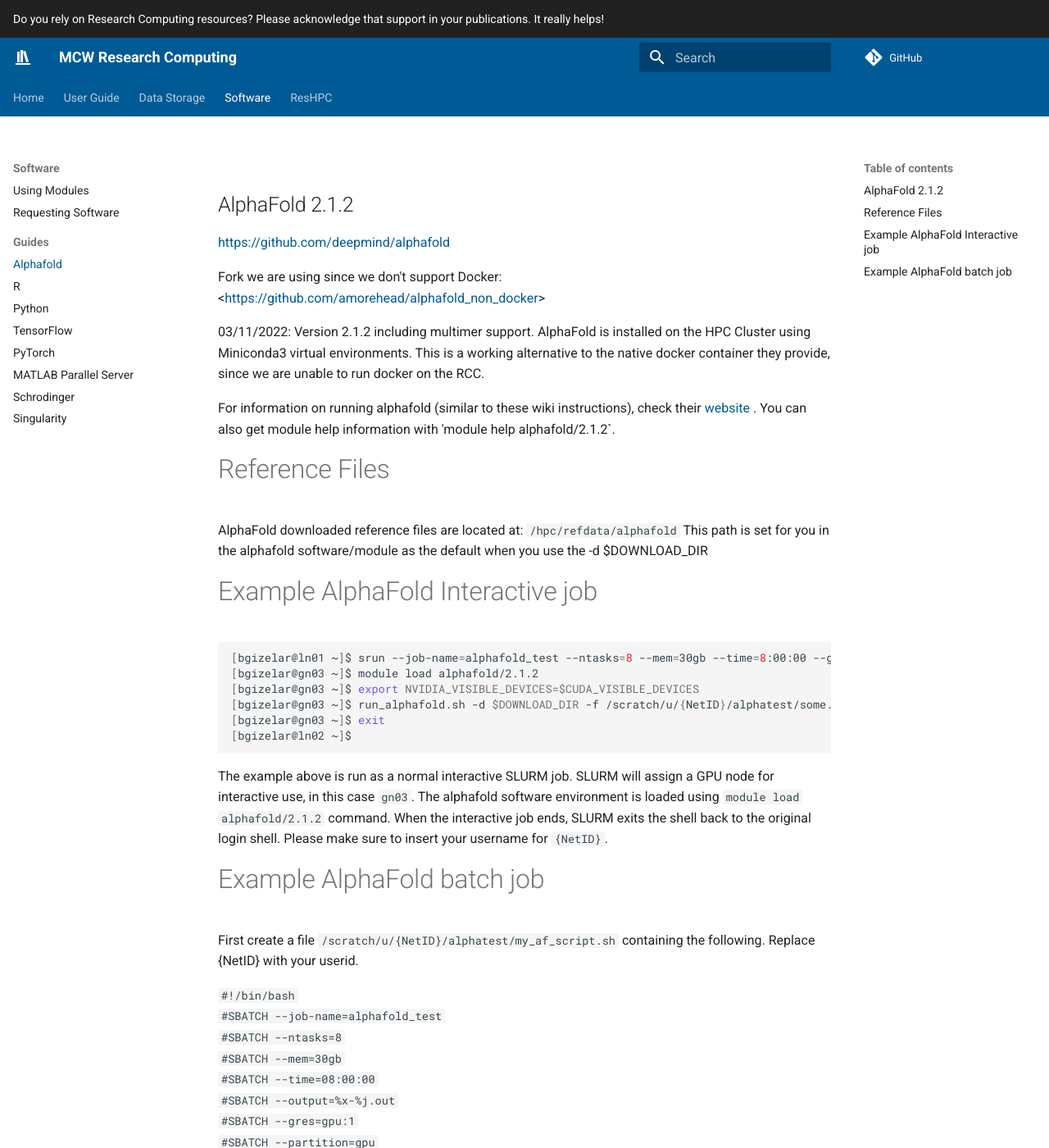
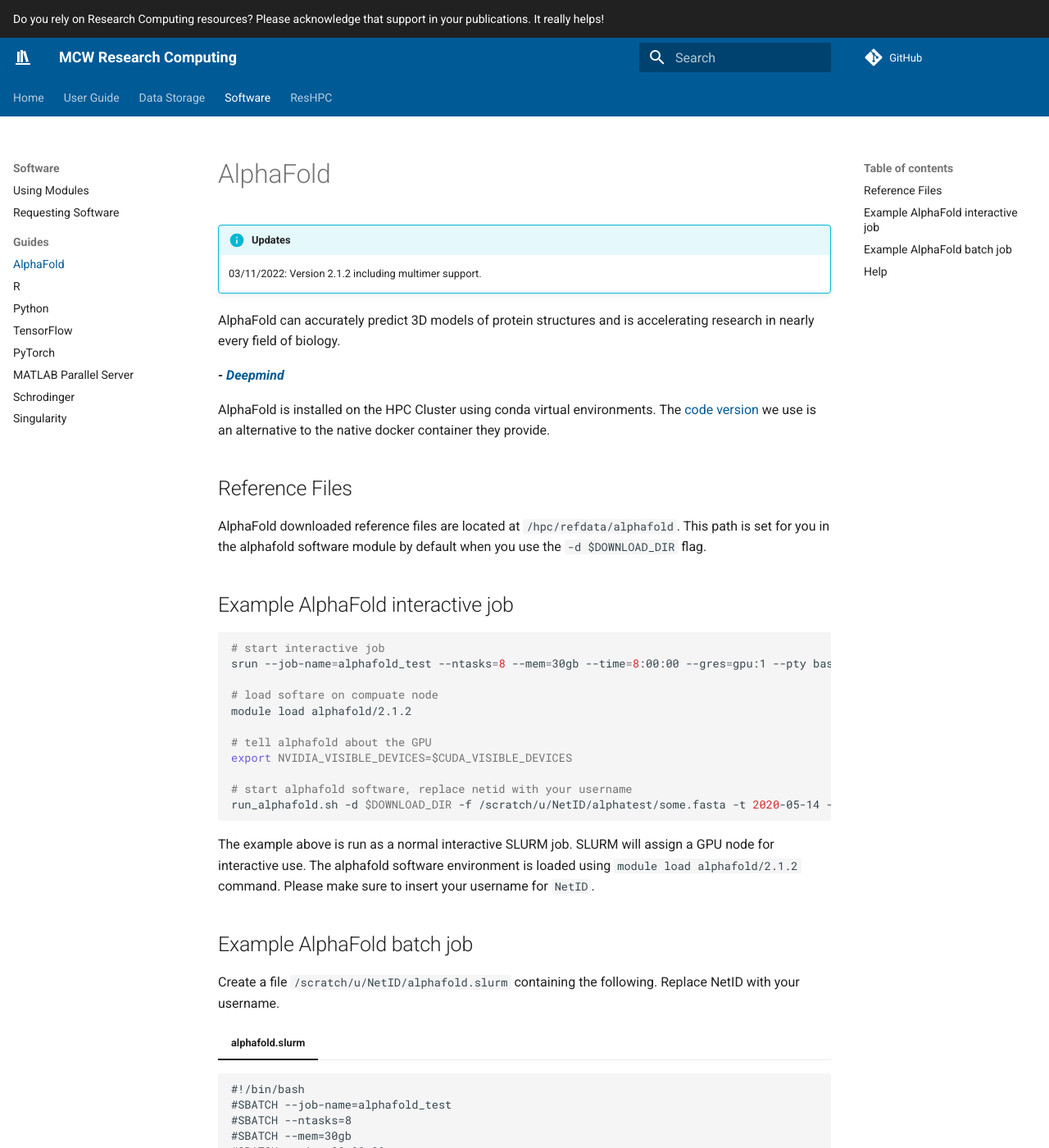
Before and after one commit to mcw-rcc/mcw-rcc.github.io, an MkDocs documentation site: the page built from docs/software/alphafold.md, in a window 1280 px wide and 1400 px high. Shown: the whole window at 82% size. Built offline with MkDocs 1.6.1 and Material for MkDocs 9.7.7, drawn with Linux system fonts in a browser that asks for light colours; comment, search, counter and statistics services are not loaded; some of the changed text lies outside the part shown.

Commit message:
Updating syntax and edits

````diff
--- a/docs/software/alphafold.md
+++ b/docs/software/alphafold.md
@@ -1,66 +1,67 @@
-## AlphaFold 2.1.2
+# AlphaFold
 
-<https://github.com/deepmind/alphafold>
+!!! info "Updates"
+    03/11/2022: Version 2.1.2 including multimer support.
 
-Fork we are using since we don't support Docker: <[https://github.com/amorehead/alphafold_non_docker](https://github.com/amorehead/alphafold_non_docker)>
+AlphaFold can accurately predict 3D models of protein structures and is accelerating research in nearly every field of biology.
 
-03/11/2022: Version 2.1.2 including multimer support. AlphaFold is
-installed on the HPC Cluster using Miniconda3 virtual environments. This
-is a working alternative to the native docker container they provide,
-since we are unable to run docker on the RCC.
+***- [Deepmind](https://www.deepmind.com/research/highlighted-research/alphafold)***
 
-For information on running alphafold (similar to these wiki
-instructions), check their <html><a href="https://github.com/amorehead/alphafold_non_docker">website</a> </html>.
-You can also get module help information with 'module help alphafold/2.1.2`.
+AlphaFold is installed on the HPC Cluster using conda virtual environments. The [code version](https://github.com/amorehead/alphafold_non_docker) we use is an alternative to the native docker container they provide.
 
-# Reference Files
+## Reference Files
 
-AlphaFold downloaded reference files are located at:
-`/hpc/refdata/alphafold` This path is set for you in the alphafold
-software/module as the default when you use the -d $DOWNLOAD_DIR
+AlphaFold downloaded reference files are located at `/hpc/refdata/alphafold`. This path is set for you in the alphafold software module by default when you use the `-d $DOWNLOAD_DIR` flag.
 
-# Example AlphaFold Interactive job
+## Example AlphaFold interactive job
 
-``` bash
-[bgizelar@ln01 ~]$ srun --job-name=alphafold_test --ntasks=8 --mem=30gb --time=8:00:00 --gres=gpu:1 --pty bash
-[bgizelar@gn03 ~]$ module load alphafold/2.1.2
-[bgizelar@gn03 ~]$ export NVIDIA_VISIBLE_DEVICES=$CUDA_VISIBLE_DEVICES
-[bgizelar@gn03 ~]$ run_alphafold.sh -d $DOWNLOAD_DIR -f /scratch/u/{NetID}/alphatest/some.fasta -t 2020-05-14 -o /scratch/u/{NetID}/alphatest/output
-[bgizelar@gn03 ~]$ exit
-[bgizelar@ln02 ~]$
+```bash
+# start interactive job
+srun --job-name=alphafold_test --ntasks=8 --mem=30gb --time=8:00:00 --gres=gpu:1 --pty bash
+
+# load softare on compuate node
+module load alphafold/2.1.2
+
+# tell alphafold about the GPU
+export NVIDIA_VISIBLE_DEVICES=$CUDA_VISIBLE_DEVICES
+
+# start alphafold software, replace netid with your username
+run_alphafold.sh -d $DOWNLOAD_DIR -f /scratch/u/NetID/alphatest/some.fasta -t 2020-05-14 -o /scratch/u/NetID/alphatest/output
 ```
 
-The example above is run as a normal interactive SLURM job. SLURM will
-assign a GPU node for interactive use, in this case `gn03`. The
-alphafold software environment is loaded using `module load alphafold/2.1.2`
-command. When the interactive job ends, SLURM exits the shell back to
-the original login shell. Please make sure to insert your username for
-`{NetID}`.
+The example above is run as a normal interactive SLURM job. SLURM will assign a GPU node for interactive use. The alphafold software environment is loaded using `module load alphafold/2.1.2` command. Please make sure to insert your username for
+`NetID`.
 
-# Example AlphaFold batch job
+## Example AlphaFold batch job
 
-First create a file `/scratch/u/{NetID}/alphatest/my_af_script.sh`
-containing the following. Replace {NetID} with your userid.
+Create a file `/scratch/u/NetID/alphafold.slurm` containing the following. Replace NetID with your username.
 
-`#!/bin/bash`
-`#SBATCH --job-name=alphafold_test`
-`#SBATCH --ntasks=8`
-`#SBATCH --mem=30gb`
-`#SBATCH --time=08:00:00`
-`#SBATCH --output=%x-%j.out`
-`#SBATCH --gres=gpu:1`
-`#SBATCH --partition=gpu`
+=== "alphafold.slurm"
 
-`module load alphafold/2.1.2`
+```txt
+#!/bin/bash
+#SBATCH --job-name=alphafold_test
+#SBATCH --ntasks=8
+#SBATCH --mem=30gb
+#SBATCH --time=08:00:00
+#SBATCH --output=%x-%j.out
+#SBATCH --gres=gpu:1`
+#SBATCH --partition=gpu
 
-`export NVIDIA_VISIBLE_DEVICES=$CUDA_VISIBLE_DEVICES`
-`run_alphafold.sh -d $DOWNLOAD_DIR -f /scratch/u/{NetID}/alphatest/some.fasta -t 2020-05-14 -o /scratch/u/{NetID}/alphatest/output`
+module load alphafold/2.1.2
+
+export NVIDIA_VISIBLE_DEVICES=$CUDA_VISIBLE_DEVICES
+run_alphafold.sh -d $DOWNLOAD_DIR -f /scratch/u/{NetID}/alphatest/some.fasta -t 2020-05-14 -o /scratch/u/{NetID}/alphatest/output
+```
 
 Submit the job:
 
-`[bgizelar@ln01 ~]$ cd /scratch/u/{NetID}/alphatest && sbatch my_af_script.sh`
+```bash
+cd /scratch/u/NetID && sbatch alphafold.slurm
+```
 
-The example above is a job request for 1 node, 8 processors, and 1 gpu.
-Notice that the job is run within the user's scratch directory. Please
-make sure to insert your username for `{NetID}.`. Alphafold 2.1.2 doesn't
-parallelize on GPUs so you should only run on 1 GPU.
+The example above is a job request for 1 node, 8 processors, and 1 gpu. Notice that the job is run within the user's scratch directory. Please make sure to insert your username for `NetID`. **Alphafold 2.1.2 doesn't parallelize on GPUs so you should only run on 1 GPU**
+
+## Help
+
+Specific help information is available on [GitHub](https://github.com/amorehead/alphafold_non_docker). Additional command-line help can be printed with `module help alphafold/2.1.2`.
````
